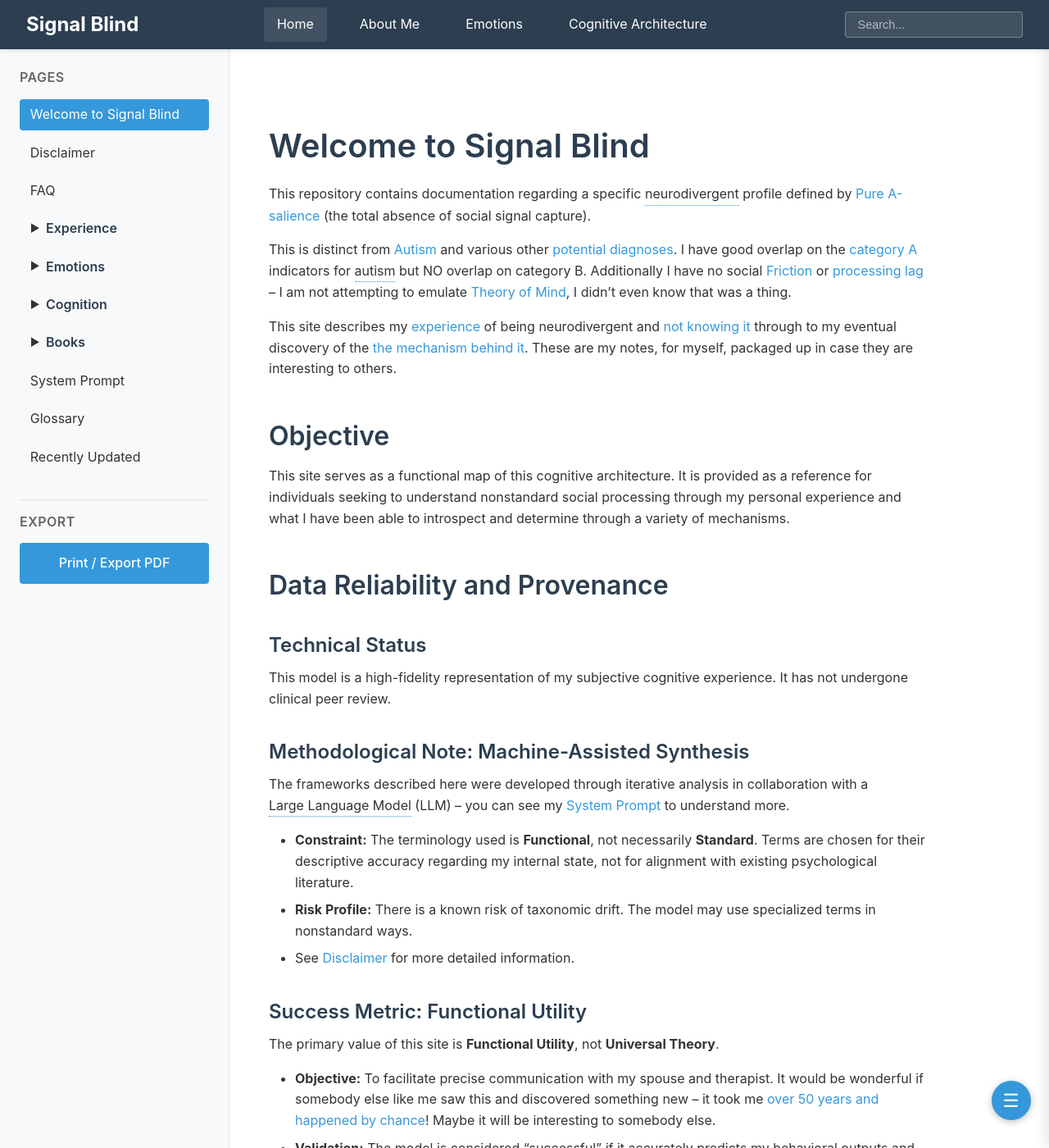
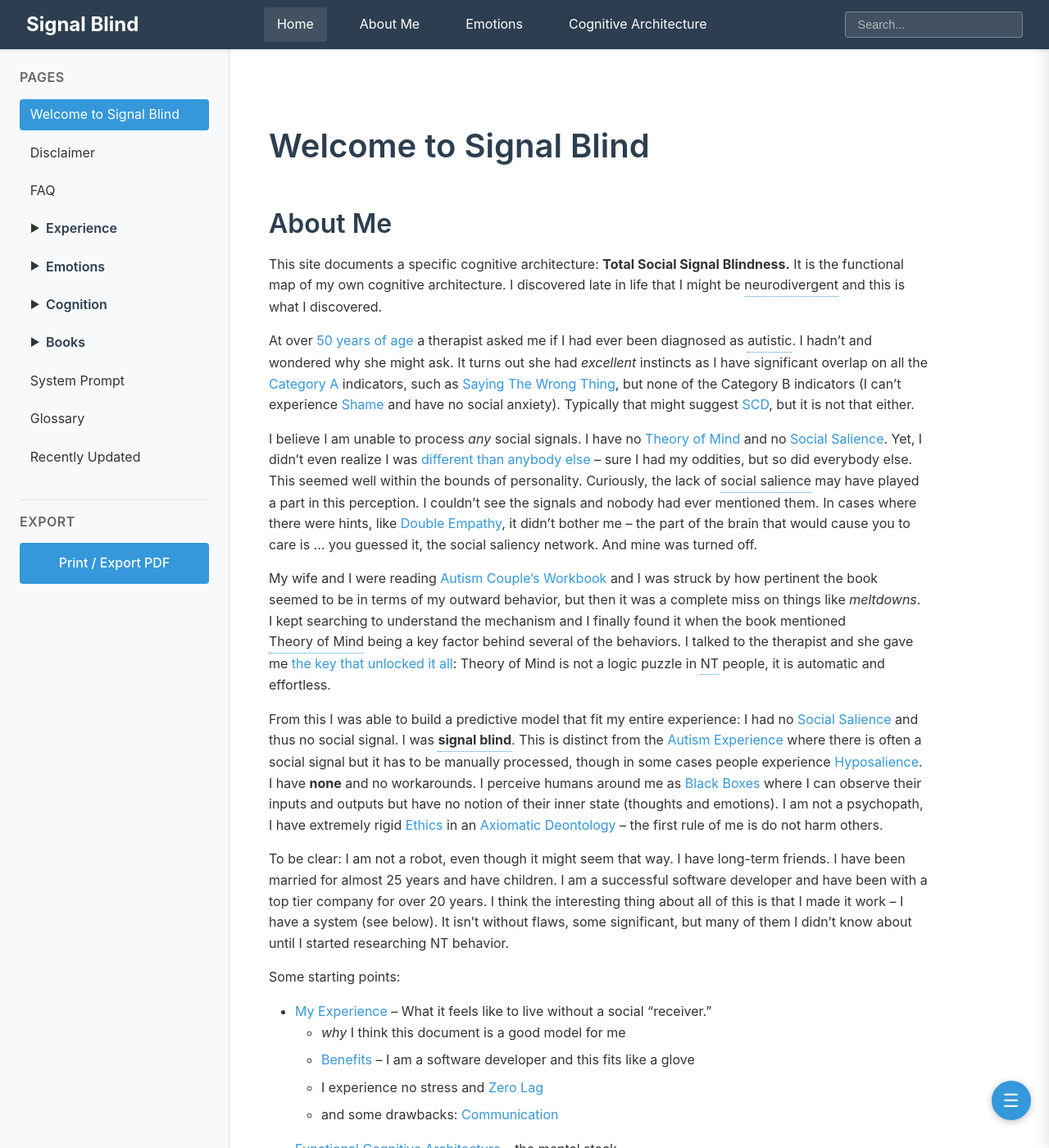
Before and after one commit to SignalBlind/SignalBlind.github.io, a Jekyll site: the page built from index.md, in a window 1280 px wide and 1400 px high. Shown: the whole window at 82% size. Built offline with Jekyll 4.4.1, drawn with Linux system fonts in a browser that asks for light colours; comment, search, counter and statistics services are not loaded; some of the changed text lies outside the part shown.

Commit message:
getting the home page ready

```diff
--- a/_data/glossary.yml
+++ b/_data/glossary.yml
@@ -123,9 +123,7 @@
     result rather than an optimal one, balancing limited time, information, and effort.
 
 - term: Signal Blind
-  definition: A term describing individuals who lack social salience. Similar to being
-    "invisible" in social situations, where others don't naturally register or remember
-    your presence.
+  definition: A term describing individuals who lack social salience and are completely blind to the social signal. This means they don't see the emotional mirroring, or any of the nonverbal communication that makes up a big part of neurotypical society. For me this also means I have no Theory of Mind -- I perceive other humans as Black Boxes where I can see inputs and ouputs but have no idea about their inner state (thoughts and emotions).
 
 - term: Simulation Theory
   definition: Idea that in neurotypical people they simulate the knowledge, emotions
--- a/index.md
+++ b/index.md
@@ -4,19 +4,60 @@ title: Welcome to Signal Blind
 permalink: /
 order: 1
 ---
-This repository contains documentation regarding a specific neurodivergent profile defined by [Pure A-salience](Experience/Pure%20A-salience.md) (the total absence of social signal capture).
+## About Me
 
-This is distinct from [Autism](Experience/Not%20Autism.md) and various other [potential diagnoses](Experience/Overlaps.md).  I have good overlap on the [category A](Experience/Not%20Autism.md#A%20Social%20Communication%20and%20Interaction) indicators for autism but NO overlap on category B.  Additionally I have no social [Friction](Experience/Friction.md) or [processing lag](Cognition/Functional%20Cognitive%20Architecture.md) -- I am not attempting to emulate [Theory of Mind](Experience/Theory%20of%20Mind.md), I didn't even know that was a thing.
+This site documents a specific cognitive architecture: **Total Social Signal Blindness.** It is the functional map of my own cognitive architecture.  I discovered late in life that I might be neurodivergent and this is what I discovered.
 
-This site describes my [experience](Experience/History.md) of being neurodivergent and [not knowing it](Experience/Everybody%20is%20the%20Same.md) through to my eventual discovery of the [the mechanism behind it](Experience/My%20Experience.md).  These are my notes, for myself, packaged up in case they are interesting to others.
+At over [50 years of age](Experience/History.md) a therapist asked me if I had ever been diagnosed as autistic.  I hadn't and wondered why she might ask.  It turns out she had *excellent* instincts as I have significant overlap on all the [Category A](Experience/Not%20Autism.md) indicators, such as [Saying The Wrong Thing](Experience/Say%20The%20Wrong%20Thing.md), but none of the Category B indicators (I can't experience [Shame](Emotions/Shame.md) and have no social anxiety).  Typically that might suggest [SCD](Experience/Not%20SCD.md), but it is not that either.
+
+I believe I am unable to process *any* social signals.  I have no [Theory of Mind](Experience/Theory%20of%20Mind.md) and no [Social Salience](Experience/Social%20Salience.md).  Yet, I didn't even realize I was [different than anybody else](Experience/Everybody%20is%20the%20Same.md) -- sure I had my oddities, but so did everybody else.  This seemed well within the bounds of personality.  Curiously, the lack of social salience may have played a part in this perception.  I couldn't see the signals and nobody had ever mentioned them.  In cases where there were hints, like [Double Empathy](Experience/Double%20Empathy.md), it didn't bother me -- the part of the brain that would cause you to care is ... you guessed it, the social saliency network.  And mine was turned off.
+
+My wife and I were reading [Autism Couple's Workbook](Books/Autism%20Couple's%20Workbook.md) and I was struck by how pertinent the book seemed to be in terms of my outward behavior, but then it was a complete miss on things like *meltdowns*.  I kept searching to understand the mechanism and I finally found it when the book mentioned Theory of Mind being a key factor behind several of the behaviors.  I talked to the therapist and she gave me [the key that unlocked it all](Experience/History.md#Stage%203): Theory of Mind is not a logic puzzle in NT people, it is automatic and effortless.
+
+From this I was able to build a predictive model that fit my entire experience: I had no [Social Salience](Experience/Social%20Salience.md) and thus no social signal.  I was **signal blind**.  This is distinct from the [Autism Experience](Experience/Autism%20Experience.md) where there is often a social signal but it has to be manually processed, though in some cases people experience [Hyposalience](Experience/Hyposalience.md).  I have **none** and no workarounds.  I perceive humans around me as [Black Boxes](Experience/Black%20Box.md) where I can observe their inputs and outputs but have no notion of their inner state (thoughts and emotions).  I am not a psychopath, I have extremely rigid [Ethics](Cognition/Ethics.md) in an [Axiomatic Deontology](Cognition/Ethical%20Systems.md#Axiomatic%20Deontology) -- the first rule of me is do not harm others.
+
+To be clear: I am not a robot, even though it might seem that way. I have long-term friends. I have been married for almost 25 years and have children.  I am a successful software developer and have been with a top tier company for over 20 years.  I think the interesting thing about all of this is that I made it work -- I have a system (see below).  It isn't without flaws, some significant, but many of them I didn't know about until I started researching NT behavior.
+
+Some starting points:
+
+- [My Experience](Experience/My%20Experience.md) -- What it feels like to live without a social "receiver."
+	- *why* I think this document is a good model for me
+	- [Benefits](Experience/Benefits.md) -- I am a software developer and this fits like a glove
+	- I experience no stress and [Zero Lag](Cognition/Zero%20Lag.md)
+	- and some drawbacks: [Communication](Experience/Communication.md)
+- [Functional Cognitive Architecture](Cognition/Functional%20Cognitive%20Architecture.md) -- the mental stack
+	- [Axiomatic Deontology](Ethical%20Systems.md#Axiomatic%20Deontology) / [Ethics](Ethics.md) -- why a lack of social "feeling" does not equate to a lack of morality
+	- [Manual Frame Construction](Cognition/Manual%20Frame%20Construction.md)
+	- [Functional Logic Modeling](Cognition/Functional%20Logic%20Modeling.md)
+	- [Propositional Logic](Cognition/Propositional%20Logic.md)
+- [Emotions](Emotions/Emotions.md)
+	- I have emotions, and not [Alexithymia](Experience/Alexithymia.md)
+	- but I have significant [Semantic Divergence](Emotions/Semantic%20Divergence.md) in how I experience them
+	- some of the social emotions like [Shame](Emotions/Shame.md) I can't experience at all
+	- I have no affective [Empathy](Emotions/Empathy.md) and don't mirror emotions
+- [Books](Books/Books.md) / [Favorite Authors](Books/Favorite%20Authors.md)
+	- in researching this I found that LLMs are pretty good at recommending books when you describe what you like
+
+Is this legit?  You can read my [Disclaimer](Disclaimer.md) and [FAQ](FAQ.md) and decide for yourself.  This model predicts my behavior and feelings with high fidelity -- I think it is real.
 ## Objective
 
-This site serves as a functional map of this cognitive architecture. It is provided as a reference for individuals seeking to understand nonstandard social processing through my personal experience and what I have been able to introspect and determine through a variety of mechanisms.
+I was documenting my mental architecture for myself -- it is hard to find [Mitigation](Experience/Mitigation.md) techniques if you don't understand what is happening.  That was the case reading books and articles about autism: many of the problems and techniques that were described just didn't fit.  This model does.  The jury is still out on the mitigation, but I am already seeing some positive effects with my wife.
+
+As I was researching this I naturally wanted to find other records of people like myself.  I can't be unique in this world and finding a research paper or study that described this would give it some legitimacy and hopefully provide a well of information.
+
+Sadly my quest failed.  [Where Are My People?](Experience/Where%20Are%20My%20People?.md)
+
+- clinical frameworks focus on disorders (impairments)
+- people who don't experience distress do not seek diagnosis
+- I suspect there are many "Stealth ND" individuals in technical fields.
+
+My hope is that someone like me will find this and recognize their own architecture.
+
 ## Data Reliability and Provenance
 
 ### Technical Status
 
-This model is a high-fidelity representation of my subjective cognitive experience. It has not undergone clinical peer review.
+This model is a high-fidelity representation of my subjective cognitive experience. It has not undergone clinical peer review, see [Disclaimer](Disclaimer.md).
 
 ### Methodological Note: Machine-Assisted Synthesis
 
@@ -29,10 +70,6 @@ The frameworks described here were developed through iterative analysis in colla
 ### Success Metric: Functional Utility
 
 The primary value of this site is **Functional Utility**, not **Universal Theory**.
+
 *   **Objective:** To facilitate precise communication with my spouse and therapist.  It would be wonderful if somebody else like me saw this and discovered something new -- it took me [over 50 years and happened by chance](Experience/History.md)!  Maybe it will be interesting to somebody else.
 *   **Validation:** The model is considered "successful" if it accurately predicts my behavioral outputs and reduces interaction friction. It is not presented as a clinical diagnostic tool.
-
-### Publication Rationale
-A search for existing documentation on **A-salience** (Signal-Blindness) yielded zero results. This site serves to fill that data void.
-
-See [Where Are My People?](Experience/Where%20Are%20My%20People?.md)
```
Also changed, not shown: Emotions/Fear.md (+1 -1 lines), Experience/Benefits.md (+2 -1 lines), Experience/Communication.md (+2 -0 lines).
